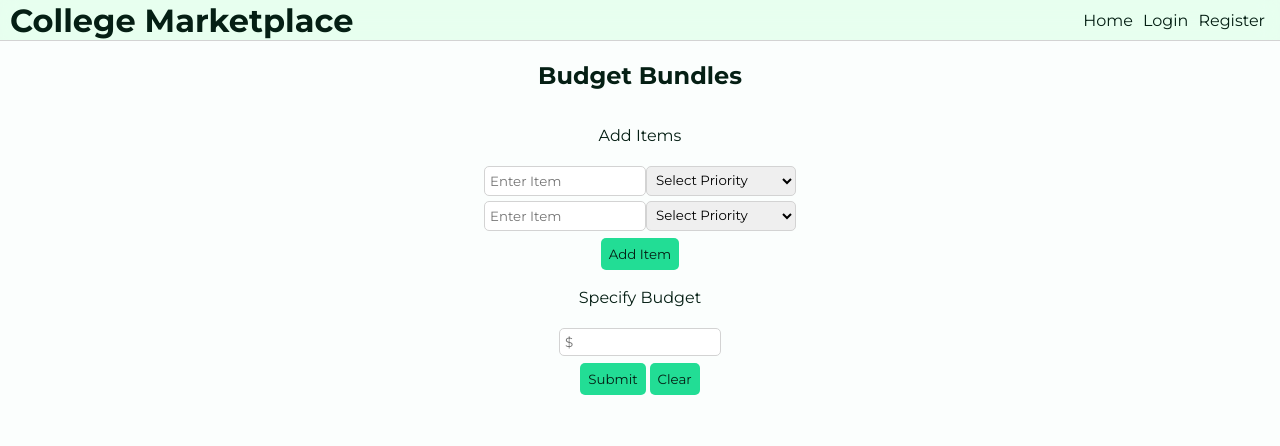
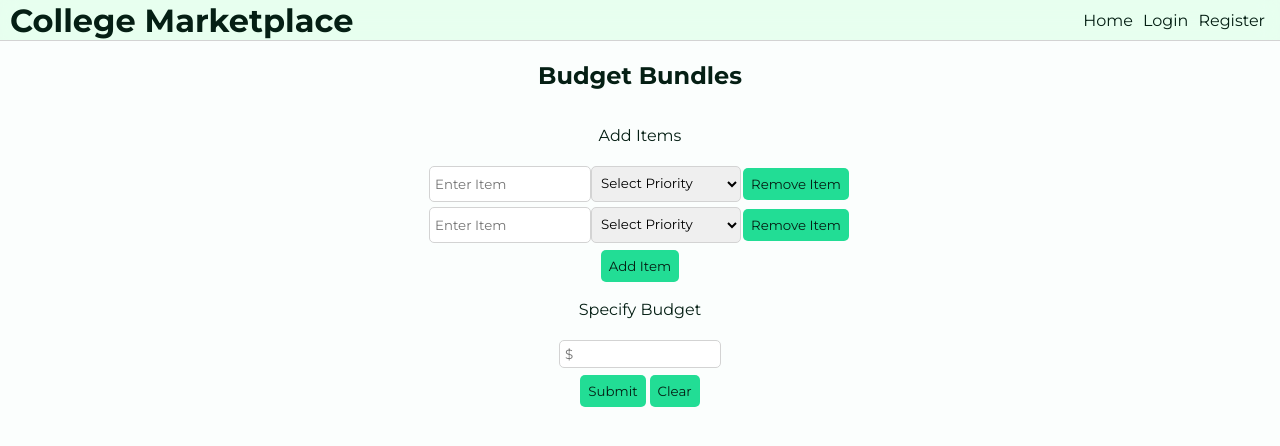
Before and after one commit to gbesmonte-metau/college-marketplace, a React (Vite) app in the folder frontend/: page /bundles in a window 1280 px wide. Shown: the top 446 px of the page. Built offline with nearby package versions, Linux system fonts and the light colour scheme; no server answers.

Commit message:
input field validation and remove item

```diff
--- a/frontend/src/components/BudgetBundlesPage.jsx
+++ b/frontend/src/components/BudgetBundlesPage.jsx
@@ -20,6 +20,9 @@ export default function BudgetBundlesPage() {
 
   function changePriority(e, item) {
     const value = e.target.value;
+    if (item == null || item == ""){
+      return;
+    }
     setPriorityMap({ ...priorityMap, [item]: value });
   }
 
@@ -28,10 +31,15 @@ export default function BudgetBundlesPage() {
     setItems([...items, null]);
   }
 
-  function removeItem(e) {
+  function removeItem(e, index) {
     e.preventDefault();
+    const item = items[index];
     const newItems = [...items];
-    const item = newItems.pop();
+    if (newItems.length <= 2) {
+      alert("Minimum of 2 items.");
+      return;
+    }
+    newItems.splice(index, 1);
     setItems(newItems);
     const tempMap = { ...priorityMap };
     delete tempMap[item];
@@ -118,17 +126,15 @@ export default function BudgetBundlesPage() {
                     <option value="Medium">Medium</option>
                     <option value="Low">Low</option>
                   </select>
+                  <button type="button" onClick={(e) => removeItem(e, index)}>
+                    Remove Item
+                  </button>
                 </div>
               ))}
               <div>
                 <button type="button" onClick={addItem}>
                   Add Item
                 </button>
-                {items && items.length >= 3 && (
-                  <button type="button" onClick={removeItem}>
-                    Remove Item
-                  </button>
-                )}
               </div>
             </div>
             <div className="add-items-container">
--- a/frontend/src/components/CreatePost.jsx
+++ b/frontend/src/components/CreatePost.jsx
@@ -92,7 +92,7 @@ export default function CreatePost({ setIsCreatePostOpen }) {
               <p>Price (required)</p>
               <input
                 name="price"
-                type="text"
+                type="number"
                 value={price}
                 onChange={(e) => setPrice(e.target.value)}
                 required
--- a/frontend/src/components/EditPost.jsx
+++ b/frontend/src/components/EditPost.jsx
@@ -78,7 +78,7 @@ export default function EditPost({ postDetails, setIsEditOpen }) {
               <p>Price (required)</p>
               <input
                 name="price"
-                type="text"
+                type="number"
                 value={price}
                 onChange={(e) => setPrice(e.target.value)}
                 required
```
